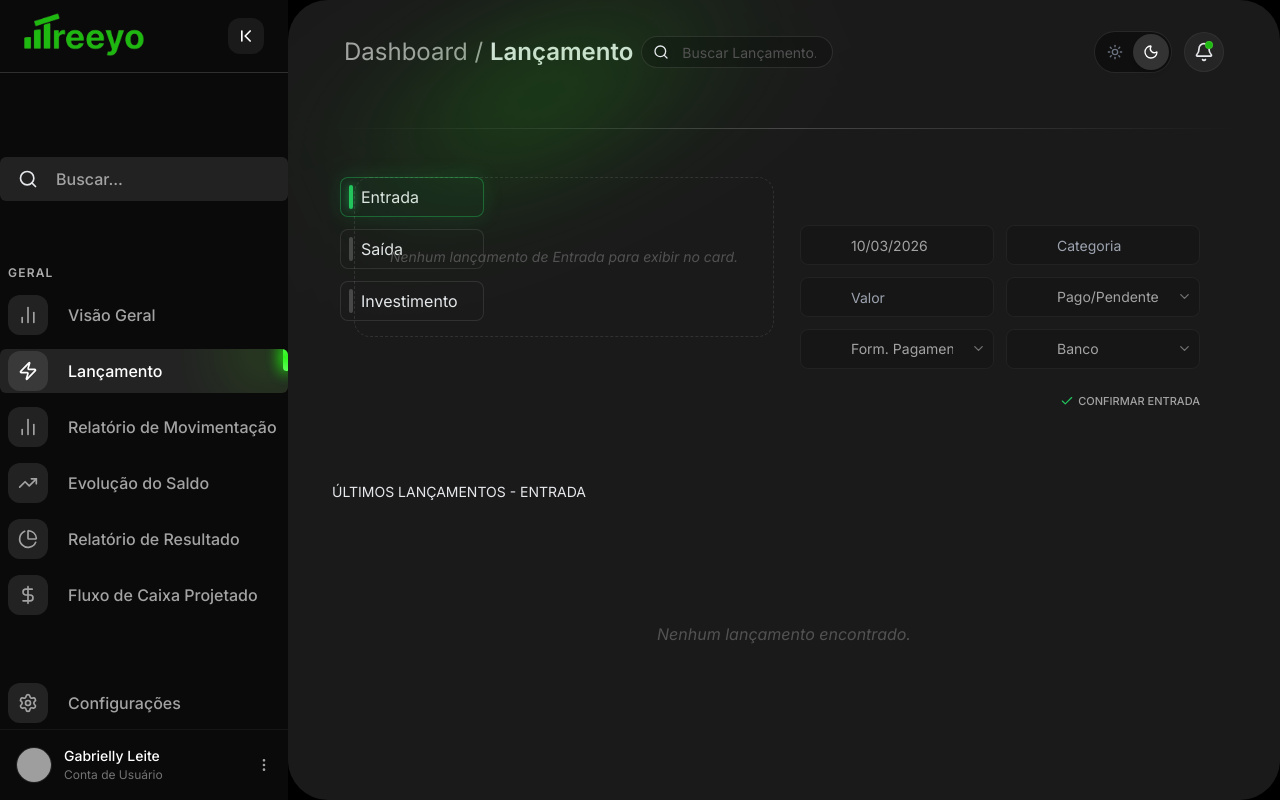
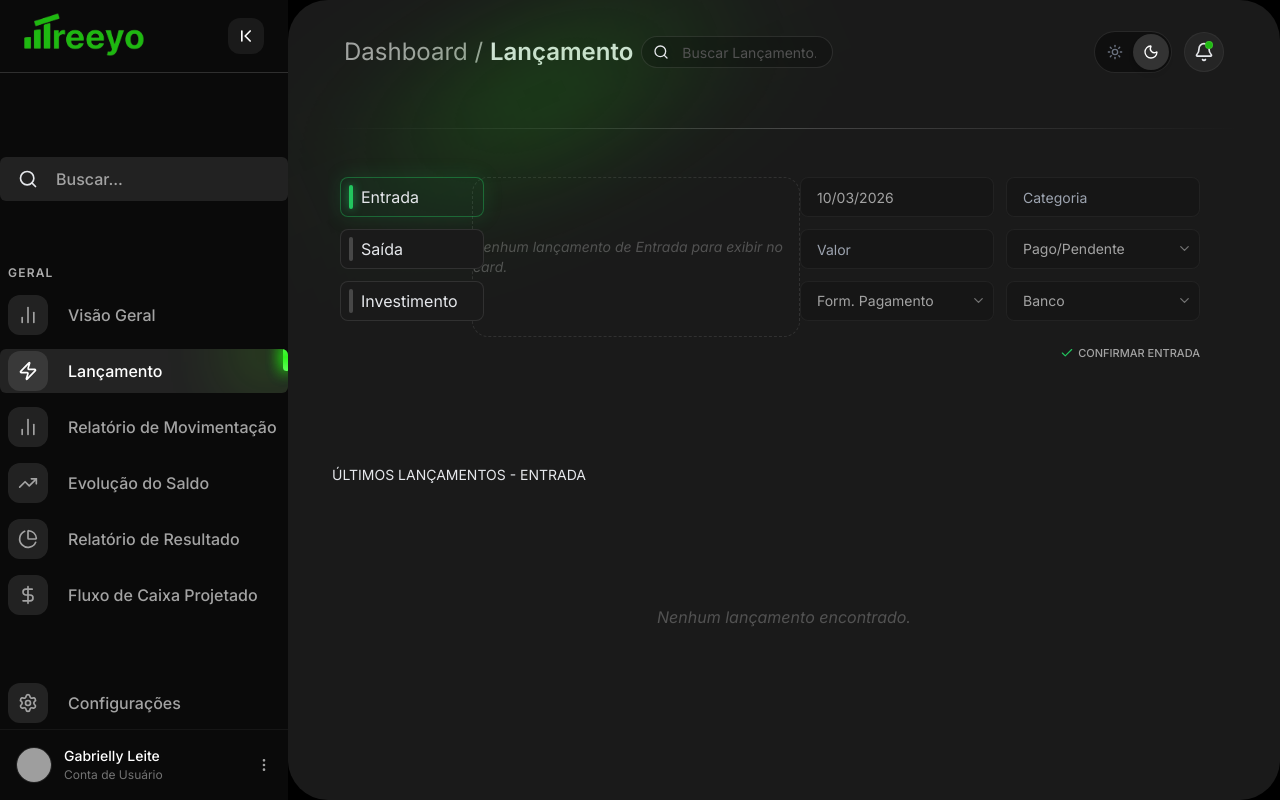
Before and after one commit to gabriellyleitedev/treeyo-dashboard-saas, a React (Vite) app: page /lancamento in a window 1280 px wide. Built offline with nearby package versions, Linux system fonts and the light colour scheme; grey boxes are pictures that could not be loaded.

Commit message:
nova alteração

```diff
--- a/src/components/FormularioLancamento.jsx
+++ b/src/components/FormularioLancamento.jsx
@@ -87,7 +87,7 @@ const FormularioLancamento = ({ tipoSelecionado, aoConfirmar }) => {
         }));
     };
 
-    const inputBaseStyle = "w-full bg-[#161616] backdrop-blur-sm border rounded-lg relative pl-10 pr-10 py-1 text-sm outline-none h-10 transition-all duration-300 appearance-none [text-indent:10px]";
+    const inputBaseStyle = "w-full bg-[#161616] backdrop-blur-sm border rounded-lg relative pl-4 pr-10 py-0 text-sm outline-none h-10 transition-all duration-300 appearance-none";
 
     const getBorderStyle = (campo) => {
         if (erros.includes(campo)) return "border-red-500 shadow-[0_0_10px_rgba(239,68,68,0.2)]";
--- a/src/pages/Lancamento.jsx
+++ b/src/pages/Lancamento.jsx
@@ -168,7 +168,7 @@ const Lançamento = () => {
                 <motion.div variants={item} className="w-full bg-gradient-to-r from-transparent via-white/20 to-transparent mb-8 mt-6 md:mt-10 h-px shrink-0" />
 
                 {/* Filtros de Tipo */}
-                <div className="shrink-0  pt-6 md:pt-4 md:px-3">
+                <div className="shrink-0  pt-6 md:pt-4 md:px-3 relative z-20">
                     <motion.div variants={item} className="flex justify-center md:block w-full">
                         <div className="flex md:flex-col flex-col gap-3 items-center md:items-start w-full md:w-fit">
                             {["Entrada", "Saída", "Investimento"].map((tipo) => {
@@ -188,7 +188,7 @@ const Lançamento = () => {
                     </motion.div>
                 </div>
 
-                <div className="flex flex-col xl:flex-row-reverse items-center xl:items-start justify-between w-full xl:!-mt-36 gap-y-10 xl:gap-y-0">
+                <div className="flex flex-col xl:flex-row-reverse items-center xl:items-start justify-between w-full xl:!-mt-48 gap-y-10 xl:gap-y-0">
 
     {/* BLOCO DO FORMULÁRIO: Topo no iPad/Mobile e Direita no Desktop */}
     <div className="shrink-0 w-full xl:w-auto">
@@ -204,7 +204,7 @@ const Lançamento = () => {
 
     {/* BLOCO DO CARD: Centralizado horizontalmente no espaço restante */}
     <motion.div variants={itemVariants} className="w-full xl:flex-1 ">
-        <div className="flex justify-center w-full py-6 xl:py-0 lg:translate-x-18">
+        <div className="flex justify-center w-full py-6 xl:py-12 xl:pl-36">
             {listaGeral.length > 0 ? (
                 <CardLancamento lancamento={listaGeral[0]} />
             ) : (
```
